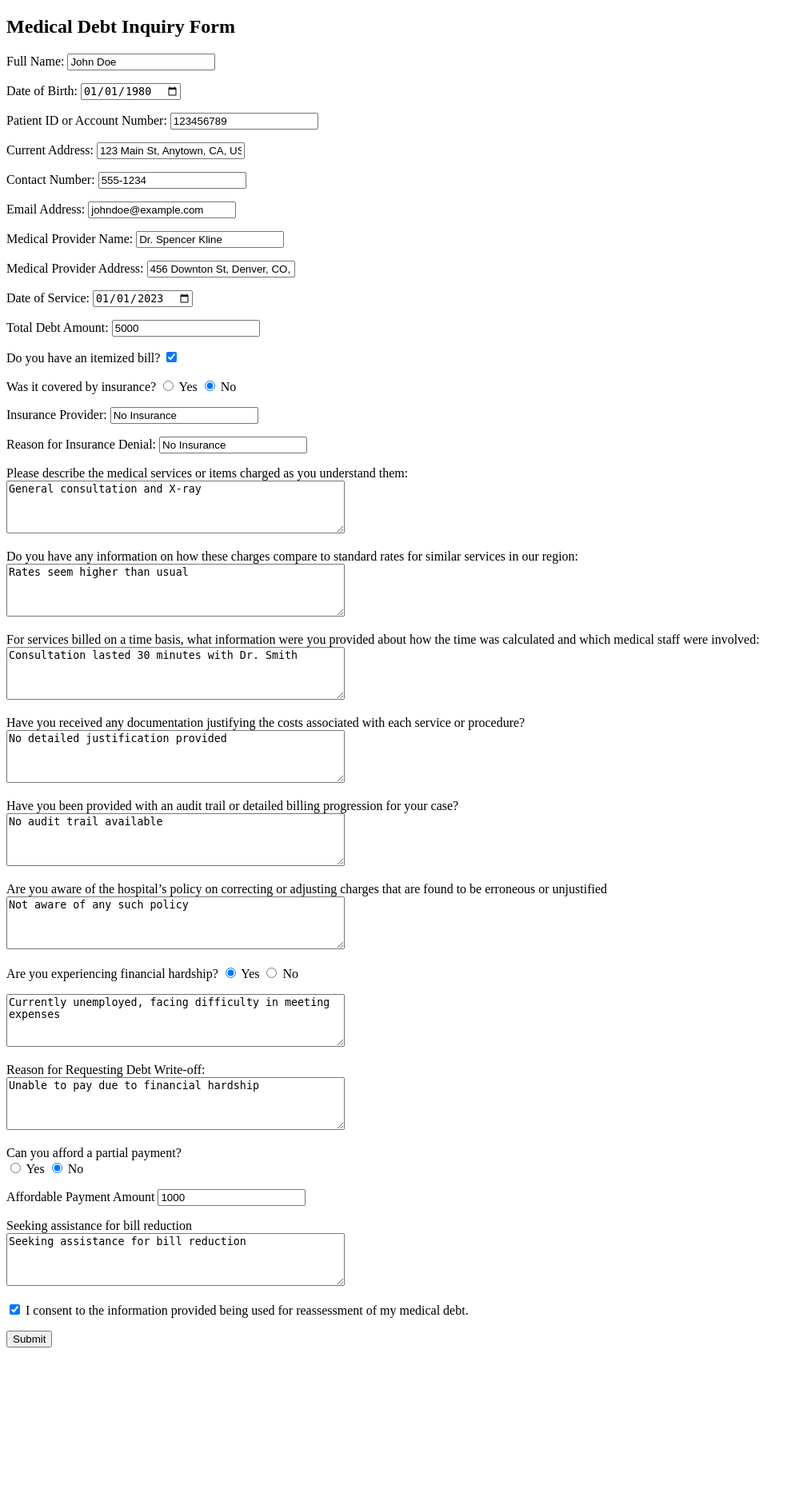
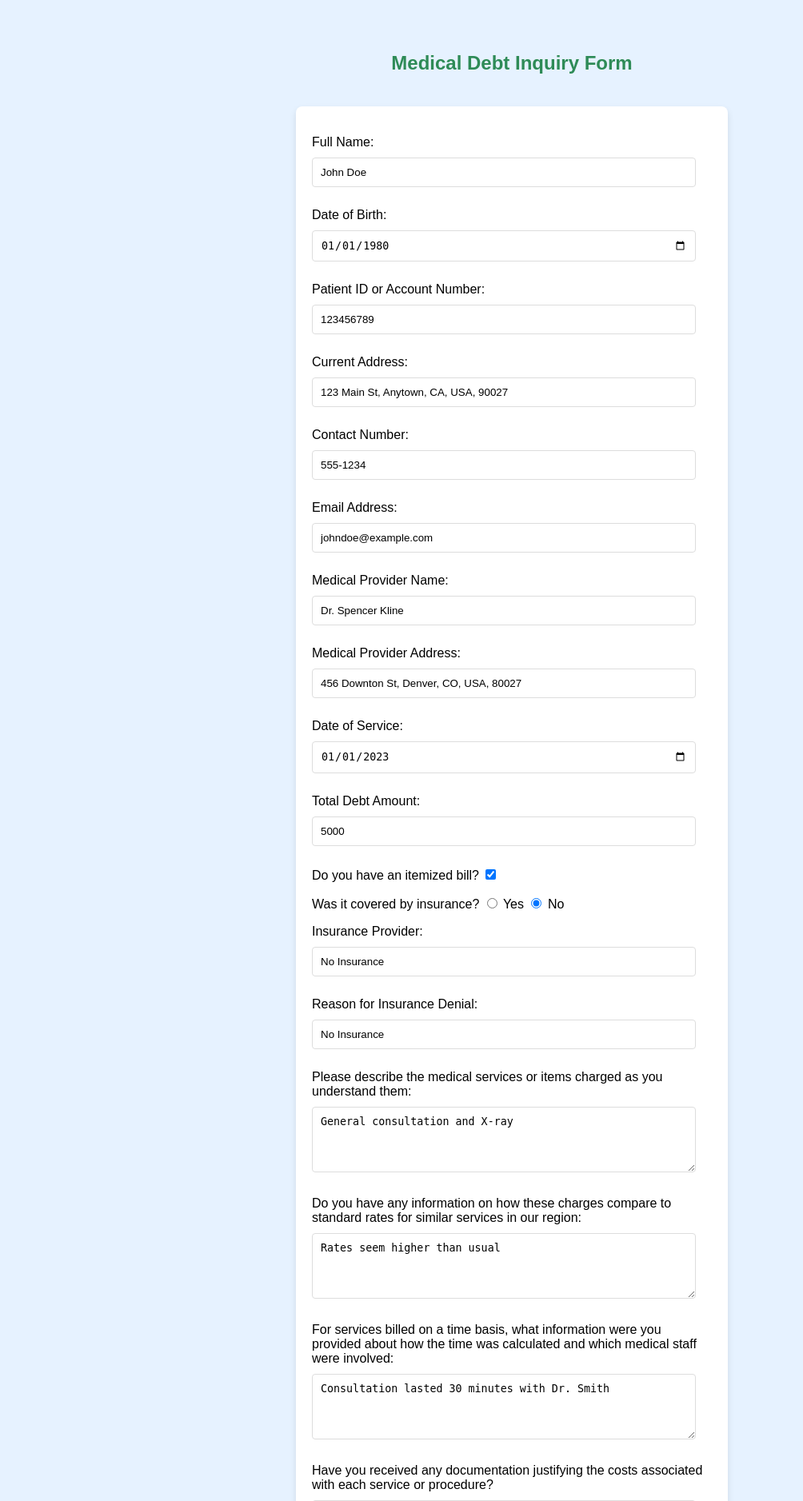
Before and after one commit to skline/medicaldebtdefender, a Flask app: page / in a window 1280 px wide. Shown: the top 1877 px of the page at 80% size, without its empty margins (0-1004 px from the left). Before the commit the page ends 1685 px from the top, so only its background shows below. Run offline with Flask 3, Linux system fonts and the light colour scheme.

Commit message:
adds stuff

```diff
--- a/app.py
+++ b/app.py
@@ -1,4 +1,4 @@
-from flask import Flask, render_template, request
+from flask import Flask, render_template, request, Response
 import yaml
 from openai import OpenAI
 from markupsafe import Markup
@@ -26,18 +26,19 @@ def submit_form():
     model="gpt-4-1106-preview",
     messages=[
         {"role": "system", "content": "You are a medical debt advocate who is helping a patient create a letter to their medical provider. The letter should primarily consist of specific and polite questions seeking clarification and assistance regarding their medical debt. Ensure the letter is respectful and professional."},
-        {"role": "user", "content": 'Compose the letter using this patient’s data in YAML format. The letter should ask the provider questions about the debt, the billing process, and any possible debt relief options.  Do not include the YAML in the output. Use pargraphs, do not make each new sentence a newline. Data:\n' + yaml_data}
+        {"role": "user", "content": 'Compose the letter using this patient’s data in YAML format. The letter should ask the provider questions about the debt, the billing process, and any possible debt relief options.  Do not include the YAML in the output. Use pargraphs, do not make each new sentence a newline. You have the patient\'s name in the yaml. Do not use placeholders, only use text in the yaml file Data:\n' + yaml_data}
     ]
     )
 
-    # Print the response
+
     response = completion.choices[0].message.content
     print(response)
 
     response = response.replace('\n', '<br>')
     formatted_response = Markup(f"<div><p>{response}</p></div>")
+    return Response(formatted_response, mimetype='text/html')
 
-    return formatted_response  # Or handle the response as needed
+
 
 
 if __name__ == '__main__':
--- a/templates/form.html
+++ b/templates/form.html
@@ -2,11 +2,102 @@
 <html>
 <head>
     <title>Medical Debt Inquiry Form</title>
+    <style>
+        body {
+    font-family: Arial, sans-serif;
+    background-color: #e6f2ff; /* Light blue background */
+    margin: 0;
+    padding: 20px;
+    display: flex;
+    flex-direction: column; /* Stack elements vertically */
+    align-items: center; /* Center align items horizontally */
+    height: 100vh;
+}
+
+h2 {
+    color: #2e8b57; /* Sea green color for the heading */
+    margin: 20px 0; /* Maintain existing margin and add padding */
+    padding-top: 25px; /* Add top padding */
+}
+
+form {
+    background: #fff;
+    padding: 20px;
+    margin-top: 20px; /* Add some space above the form */
+    border-radius: 8px;
+    box-shadow: 0 4px 8px rgba(0, 0, 0, 0.1);
+    width: 100%;
+    max-width: 500px;
+}
+
+/* Style inputs and textareas */
+input[type="text"],
+input[type="email"],
+input[type="tel"],
+input[type="date"],
+input[type="number"],
+textarea {
+    width: calc(100% - 20px); /* Subtract padding from width */
+    padding: 10px;
+    margin: 10px 0;
+    border: 1px solid #ddd;
+    border-radius: 4px;
+    box-sizing: border-box;
+}
+
+input[type="submit"] {
+    width: 100%;
+    background-color: #4CAF50;
+    color: white;
+    padding: 14px 20px;
+    margin: 20px 0;
+    border: none;
+    border-radius: 4px;
+    cursor: pointer;
+}
+
+input[type="submit"]:hover {
+    background-color: #45a049;
+}
+
+        #loadingMessage {
+            display: none; /* Hidden by default */
+            position: fixed; /* Positioned relative to the viewport */
+            top: 0; left: 0; right: 0; bottom: 0; /* Full viewport coverage */
+            background: rgba(0, 0, 0, 0.5); /* Semi-transparent background */
+            z-index: 9999; /* Sit on top of other elements */
+            display: flex; /* Use Flexbox for centering */
+            justify-content: center; /* Center horizontally */
+            align-items: center; /* Center vertically */
+            text-align: center; /* Center text */
+        }
+
+        .spinner-container {
+    display: flex;
+    justify-content: center;
+    align-items: center;
+    height: 100px; /* Adjust height as needed */
+}
+
+.spinner {
+    border: 5px solid #f3f3f3; /* Light grey */
+    border-top: 5px solid #3498db; /* Blue */
+    border-radius: 50%;
+    width: 50px;
+    height: 50px;
+    animation: spin 2s linear infinite;
+}
+        @keyframes spin {
+            0% { transform: rotate(0deg); }
+            100% { transform: rotate(360deg); }
+        }
+        </style>
+
 </head>
 <body>
     <h2>Medical Debt Inquiry Form</h2>
 
-    <form action="/submit" method="post">
+    <form id="dataForm">
         <!-- Patient Identification -->
         <p>Full Name: <input type="text" name="patientfullName" placeholder="Full Name" value="John Doe"></p>
         <p>Date of Birth: <input type="date" name="patient_dob" value="1980-01-01"></p>
@@ -62,5 +153,34 @@
         <!-- Submit Button -->
         <p><input type="submit" value="Submit"></p>
     </form>
+    <div id="loadingMessage" style="display:none;">
+        <div class="spinner-container">
+            <div class="spinner"></div>
+        </div>
+        Loading, please wait...
+    </div>
+    <div id="responseContainer"></div>
+<script>
+document.getElementById('dataForm').addEventListener('submit', function(e) {
+    e.preventDefault();
+    const formData = new FormData(this);
+
+    // Hide the form and show the loading message
+    document.getElementById('dataForm').style.display = 'none';
+    document.getElementById('loadingMessage').style.display = 'block';
+
+    fetch('/submit', {
+        method: 'POST',
+        body: formData
+    })
+    .then(response => response.text())
+    .then(data => {
+        document.getElementById('loadingMessage').style.display = 'none';
+        document.getElementById('responseContainer').innerHTML = data;
+        // Optionally, show the form again or leave it hidden
+        // document.getElementById('dataForm').style.display = 'block';
+    });
+});
+    </script>
 </body>
 </html>
```
